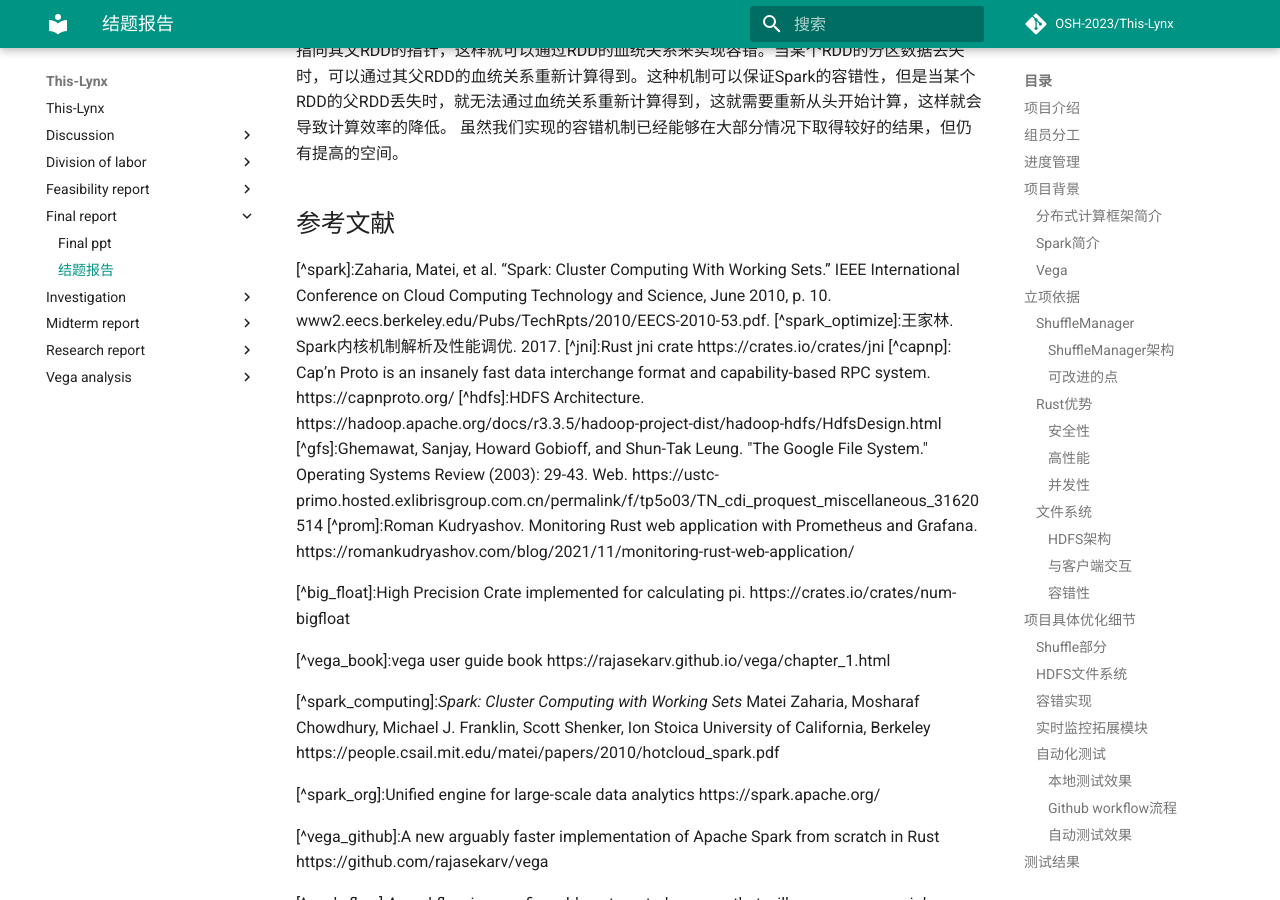
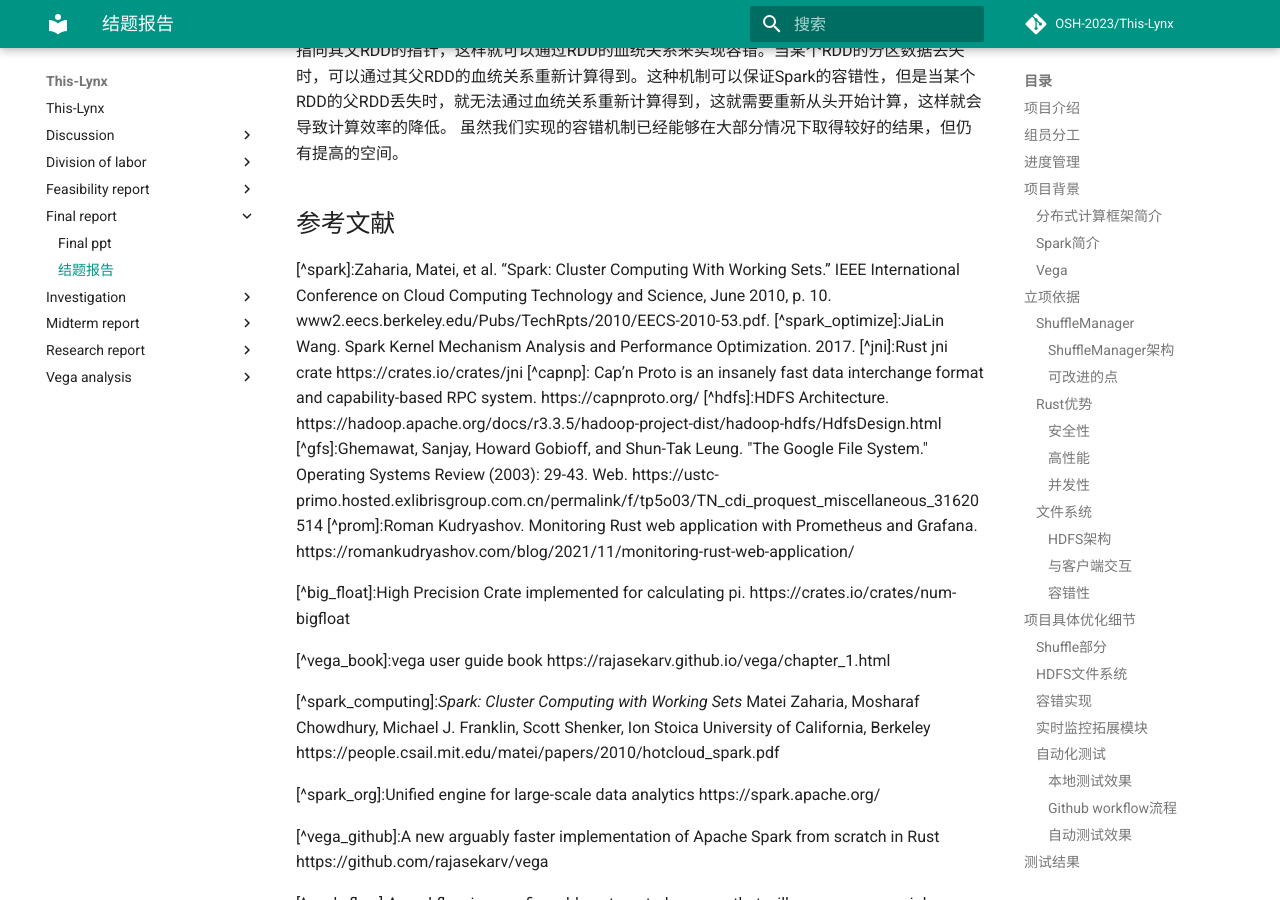
Before and after one commit to OSH-2023/This-Lynx, an MkDocs documentation site: the page built from docs/final_report/final_report.md, in a window 1280 px wide and 900 px high, scrolled down 20941 px. Built offline with MkDocs 1.6.1 and Material for MkDocs 9.7.7, drawn with Linux system fonts in a browser that asks for light colours; comment, search, counter and statistics services are not loaded.

Commit message:
WangJiaLin rename

```diff
--- a/docs/final_report/final_report.md
+++ b/docs/final_report/final_report.md
@@ -603,7 +603,7 @@ Spark中的容错机制是基于Spark的Lineage（血统）机制实现的。在
 ## 参考文献
 
 [^spark]:Zaharia, Matei, et al. “Spark: Cluster Computing With Working Sets.” IEEE International Conference on Cloud Computing Technology and Science, June 2010, p. 10. www2.eecs.berkeley.edu/Pubs/TechRpts/2010/EECS-2010-53.pdf.
-[^spark_optimize]:王家林. Spark内核机制解析及性能调优. 2017.
+[^spark_optimize]:JiaLin Wang. Spark Kernel Mechanism Analysis and Performance Optimization. 2017.
 [^jni]:Rust jni crate https://crates.io/crates/jni
 [^capnp]: Cap’n Proto is an insanely fast data interchange format and capability-based RPC system. https://capnproto.org/
 [^hdfs]:HDFS Architecture. https://hadoop.apache.org/docs/r3.3.5/hadoop-project-dist/hadoop-hdfs/HdfsDesign.html
```
